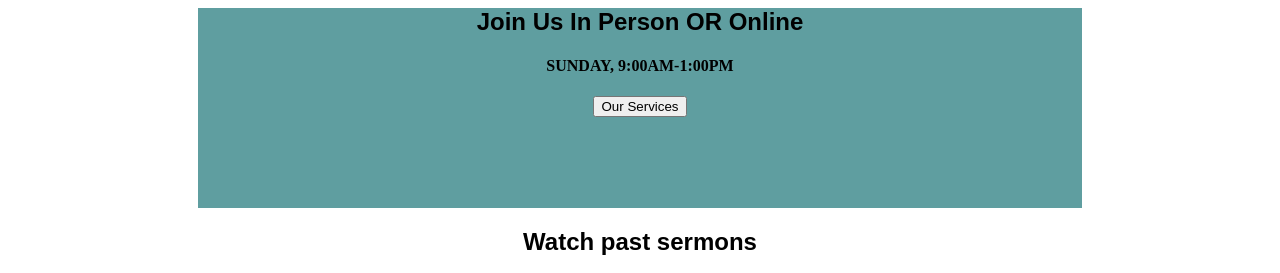
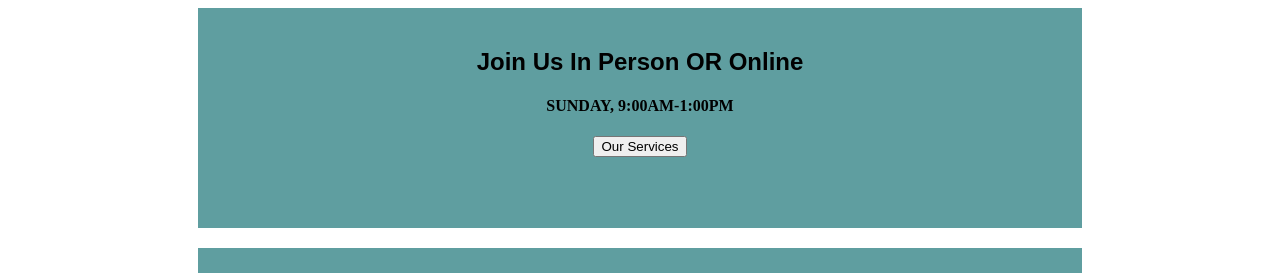
Before and after one commit to joshuamwesigwa256/christ_the_rock_foundation_ministries, a plain HTML site: page index.html in a window 1280 px wide. Shown: the part 105-378 px from the top of the page. Drawn offline with Linux system fonts and the light colour scheme.

Commit message:
some index styling

```diff
--- a/style.css
+++ b/style.css
@@ -16,11 +16,12 @@ h2 {
 p {
     font-family: Verdana, Geneva, Tahoma, sans-serif;
 }
-.services {
+.services, .sermons {
     background-color: cadetblue;
     width: 70%;
     height: 200px;
-    margin: auto;
+    margin: 20px auto;
+    padding-top: 20px;
 }
 .about, .story, .vision, .locations {
     width: 80%;
```
